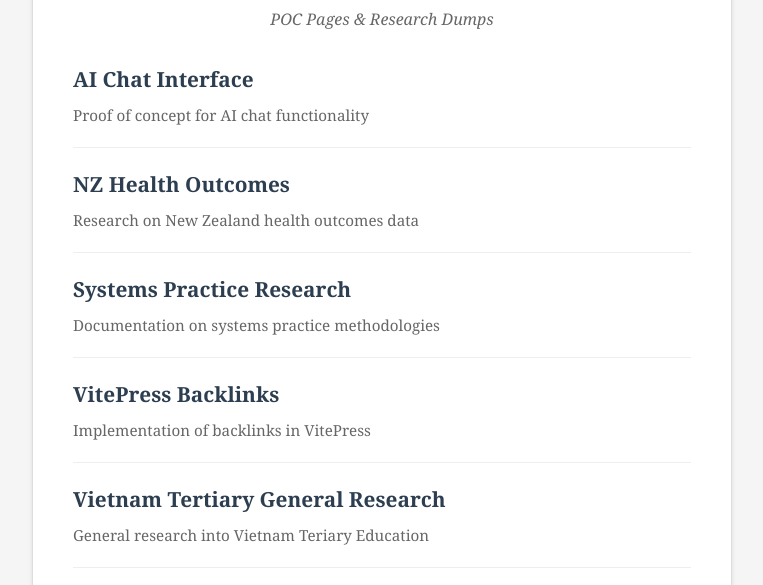
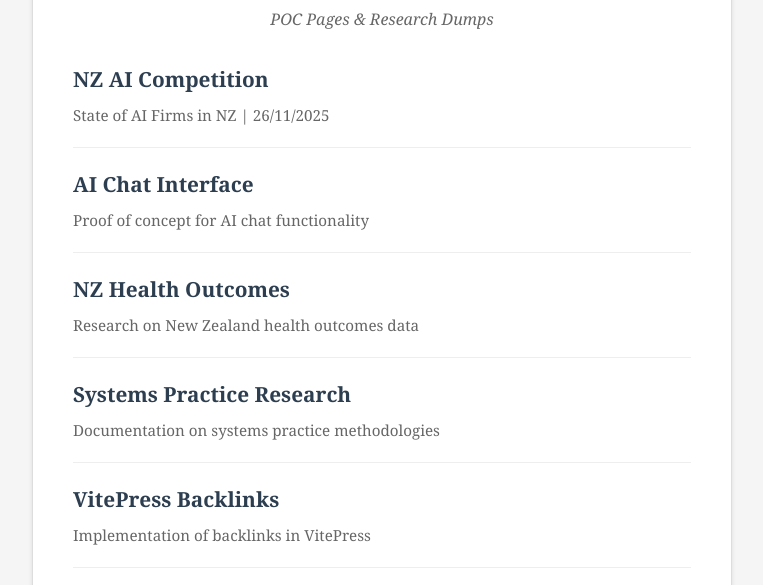
Before and after one commit to simon-at-rush/research-and-pocs, a plain HTML site: page index.html in a window 1280 px wide. Shown: the part 157-742 px from the top of the page, without its empty margins (258-1021 px from the left). Drawn offline with Linux system fonts and the light colour scheme.

Commit message:
Update index.html

```diff
--- a/index.html
+++ b/index.html
@@ -118,6 +118,13 @@
 
         <ul class="pages-list">
             <li class="page-item">
+                <a href="pages/nz-ai.html" class="page-link">
+                    <div class="page-title">NZ AI Competition</div>
+                    <div class="page-description">State of AI Firms in NZ | 26/11/2025</div>
+                </a>
+            </li>
+
+            <li class="page-item">
                 <a href="pages/ai-chat.html" class="page-link">
                     <div class="page-title">AI Chat Interface</div>
                     <div class="page-description">Proof of concept for AI chat functionality</div>
```
